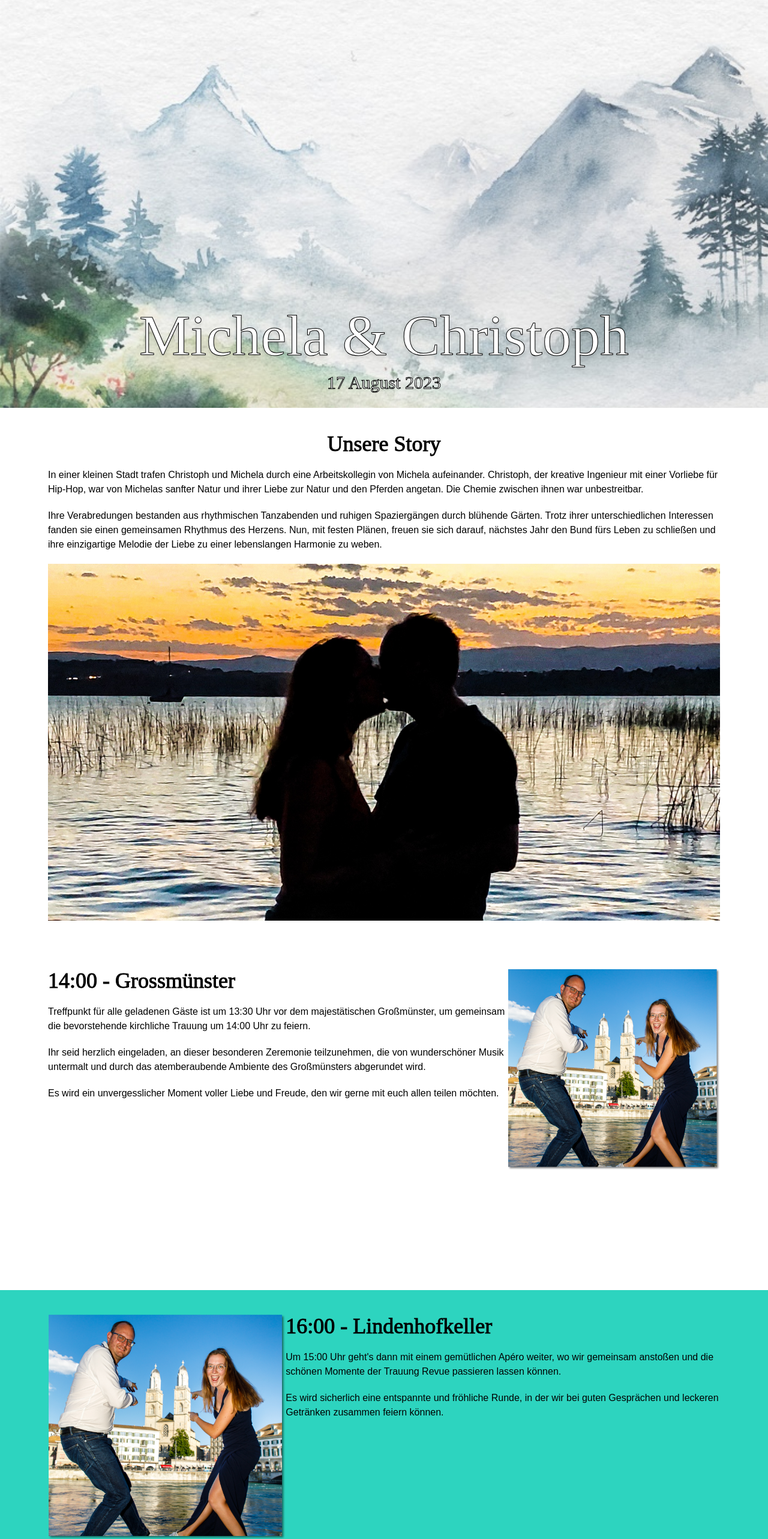
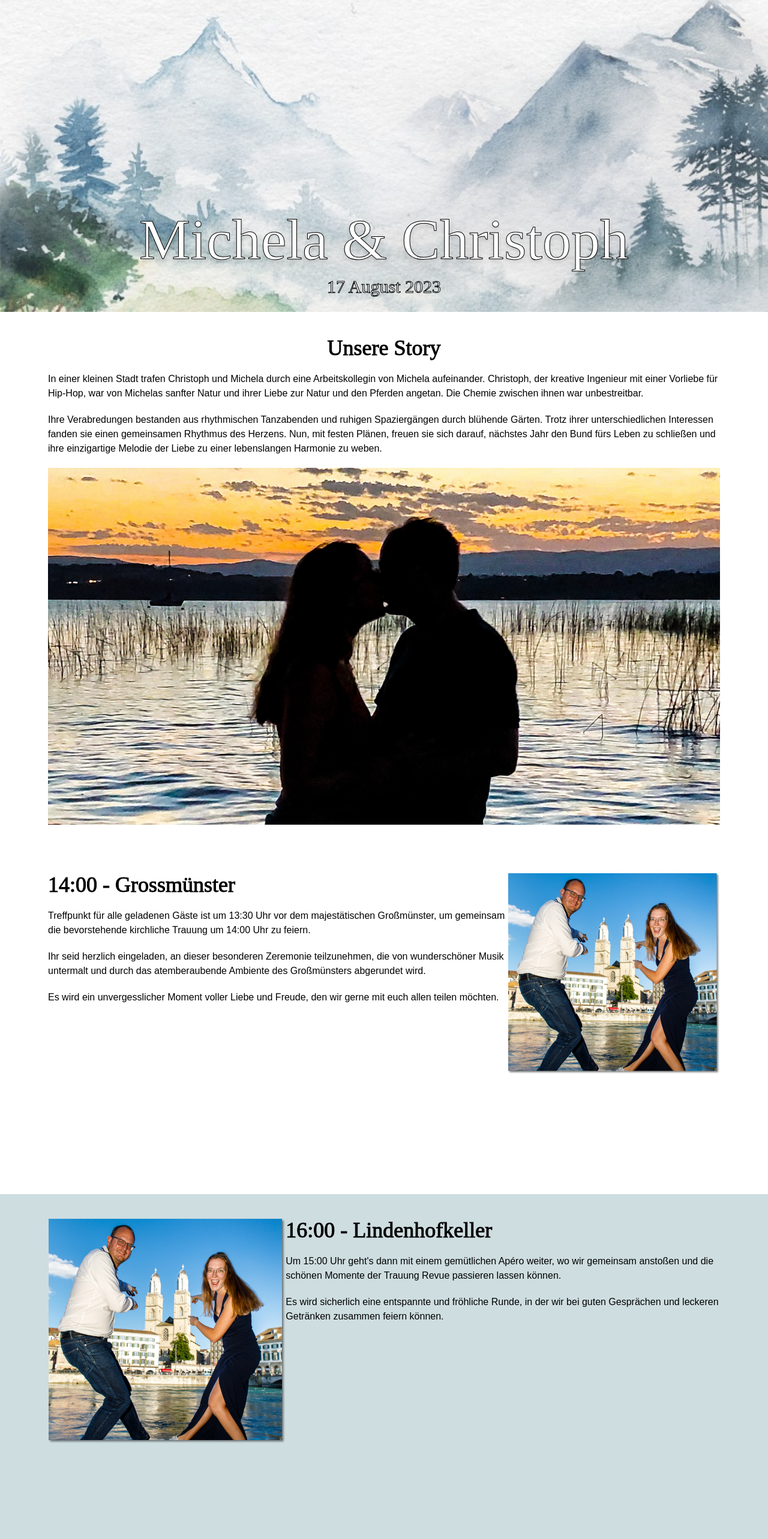
Before and after one commit to sebastinez/michelaundchristoph, a SvelteKit app: page / in a window 1280 px wide. Shown: the part 216-2782 px from the top of the page at 60% size. Built offline with nearby package versions, Linux system fonts and the light colour scheme.

Commit message:
Some minor design changes
Signed-off-by: Sebastian Martinez <me@sebastinez.dev>

```diff
--- a/src/routes/+page.svelte
+++ b/src/routes/+page.svelte
@@ -31,9 +31,9 @@
 
 <header
   id="top"
-  class="w-screen h-168 bg-[url('/images/hero.jpg')] bg-cover bg-no-repeat bg-center flex flex-col justify-between"
+  class="w-screen h-155 bg-[url('/images/hero.jpg')] bg-cover bg-no-repeat bg-center flex flex-col justify-between"
 >
-  <nav class="flex flex-row justify-center gap-6 pt-6 text-xl font-title">
+  <nav class="flex flex-row justify-center gap-6 pt-6 text-3xl font-title">
     <a href="#story" on:click|preventDefault={handleAnchorClick}>Story</a>
     <a href="#location" on:click|preventDefault={handleAnchorClick}>Location</a>
     <a href="#anmeldung" on:click|preventDefault={handleAnchorClick}>Anmeldung</a>
@@ -42,7 +42,7 @@
     <h1 class="text-8xl pb-3 font-title stroke-black text-white drop-shadow-lg text-center">
       Michela & Christoph
     </h1>
-    <h2 class="text-3xl font-title text-white stroke-black text-center">17 August 2023</h2>
+    <h2 class="text-3xl text-white font-title text-center">17 August 2023</h2>
   </div>
 </header>
 
@@ -85,7 +85,11 @@
   </div>
 </section>
 
-<section id="location" class="w-full h-144 bg-teal-400 py-10 px-20 flex flex-row justify-between">
+<section
+  id="location"
+  style:background-color="#CEDDE0"
+  class="w-full h-144 py-10 px-20 flex flex-row justify-between"
+>
   <div class="hidden lg:block">
     <img src="/images/grossmuenster.jpg" alt="kissing with the sun setting" />
   </div>
@@ -113,10 +117,10 @@
       Bei diesem gemütlichen Beisammensein freuen wir uns auf einige herzliche Beiträge von den
       Trauzeugen und anderen lieben Gästen.
     </p>
-    <p class="pt-5 pb-4 font-thin">
+    <p class="pt-5 pb-4 mb-5 font-thin">
       Und danach? Da lassen wir die Korken knallen und feiern zusammen bis die Sonne wieder aufgeht!
     </p>
-    <a href="https://maps.app.goo.gl/XdEUR7kXKkTqiYH27" class="p-3 bg-slate-500">
+    <a href="https://maps.app.goo.gl/XdEUR7kXKkTqiYH27" class="p-3 bg-slate-500 text-white">
       Zeig mir den Weg
     </a>
   </div>
```
